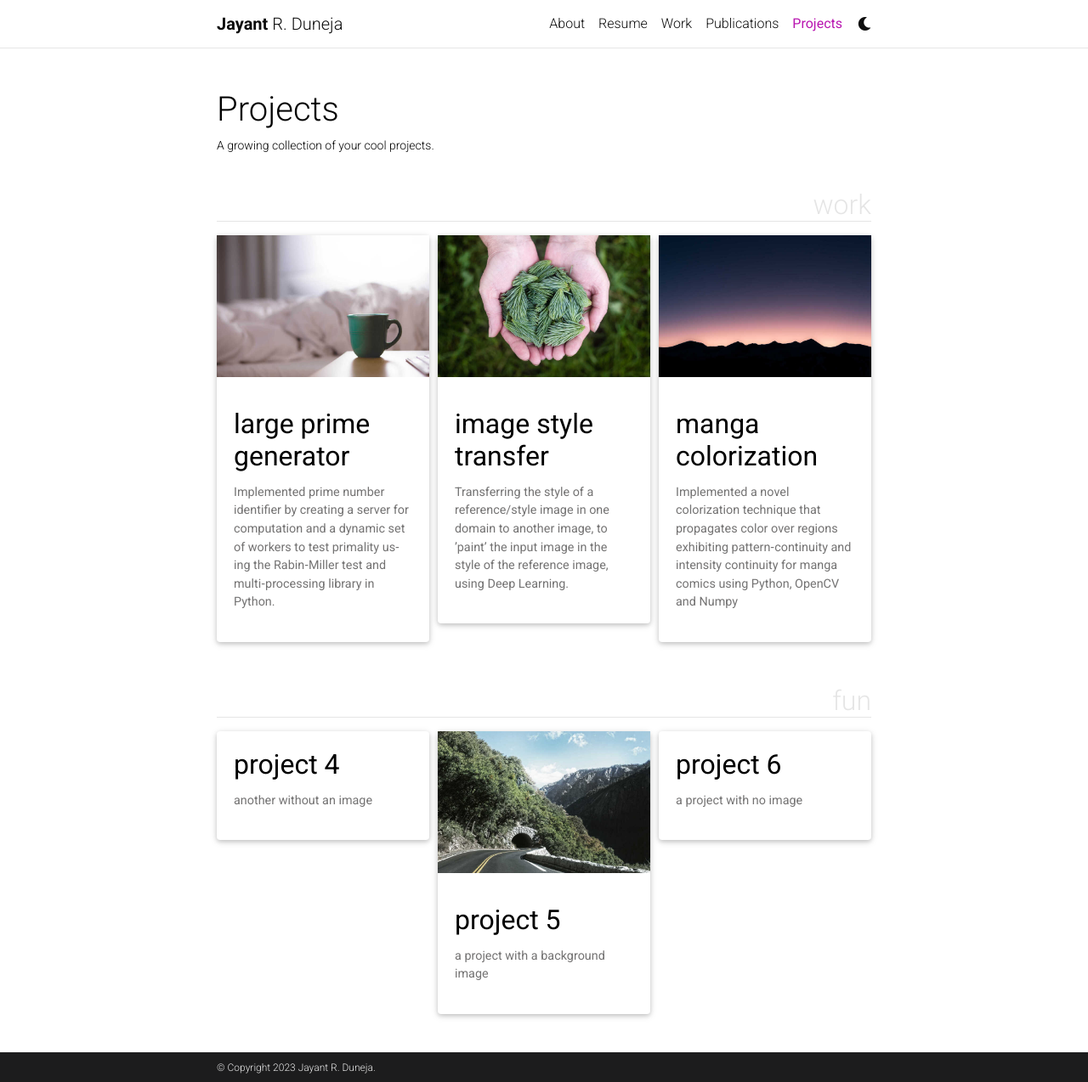
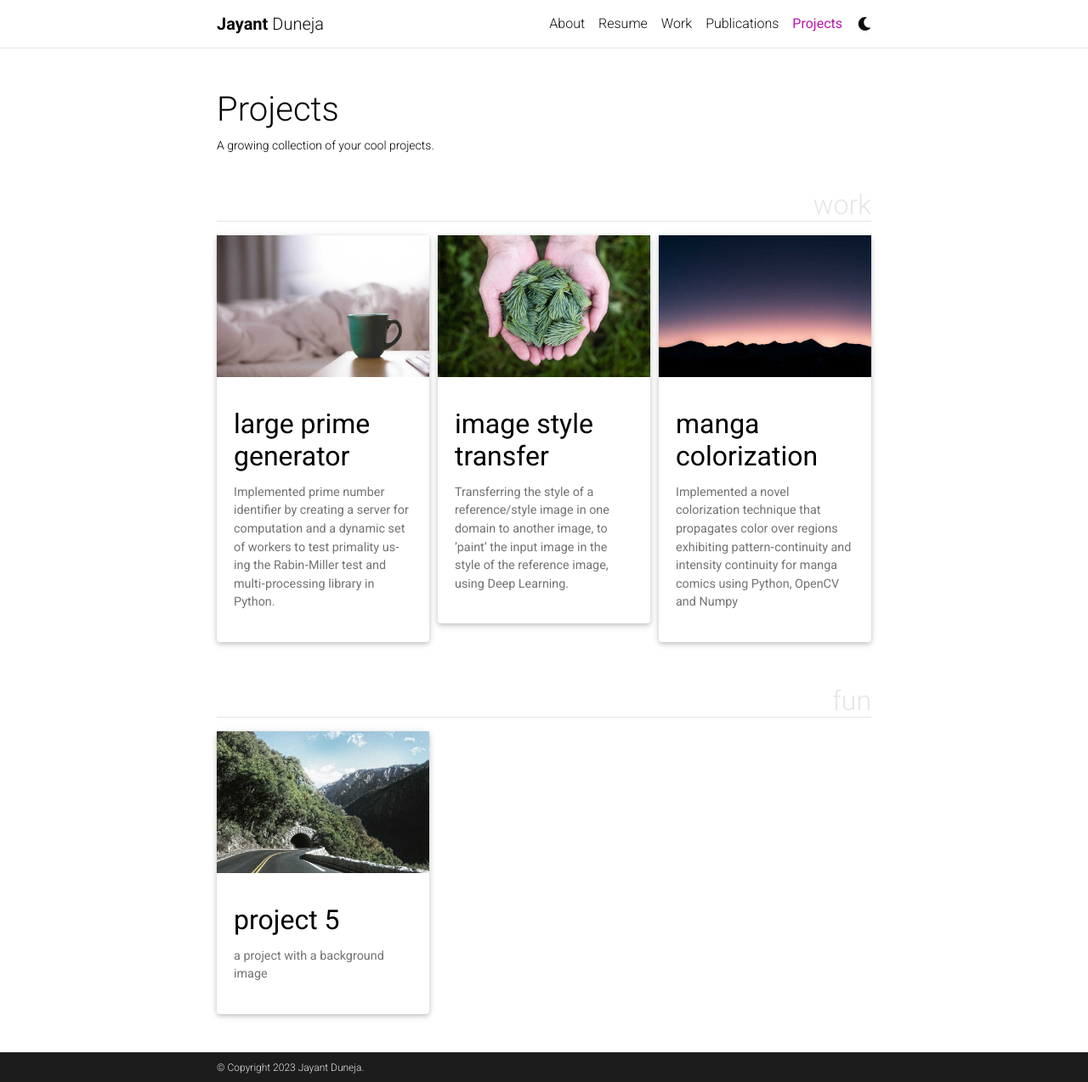
Before and after one commit to Jayant-Duneja/Jayant-Duneja.github.io, a Jekyll site: the page built from _pages/projects.md, in a window 1280 px wide and 1274 px high. Shown: the whole window at 85% size. Built offline with Jekyll 4.4.1, drawn with Linux system fonts in a browser that asks for light colours; full-size pictures stand in for the smaller copies a plugin makes; comment, search, counter and statistics services are not loaded; a style sheet for code colours, icons or effects is not loaded.

Commit message:
Corrections

```diff
--- a/_config.yml
+++ b/_config.yml
@@ -4,7 +4,7 @@
 
 title: blank # the website title (if blank, full name will be used instead)
 first_name: Jayant
-middle_name: R.
+middle_name:
 last_name: Duneja
 email: dunejajayant@gmail.com
 description: > # the ">" symbol means to ignore newlines until "footer_text:"
```
Also changed, not shown: _projects/4_project.md (+2 -2 lines), _projects/6_project.md (+2 -2 lines).
